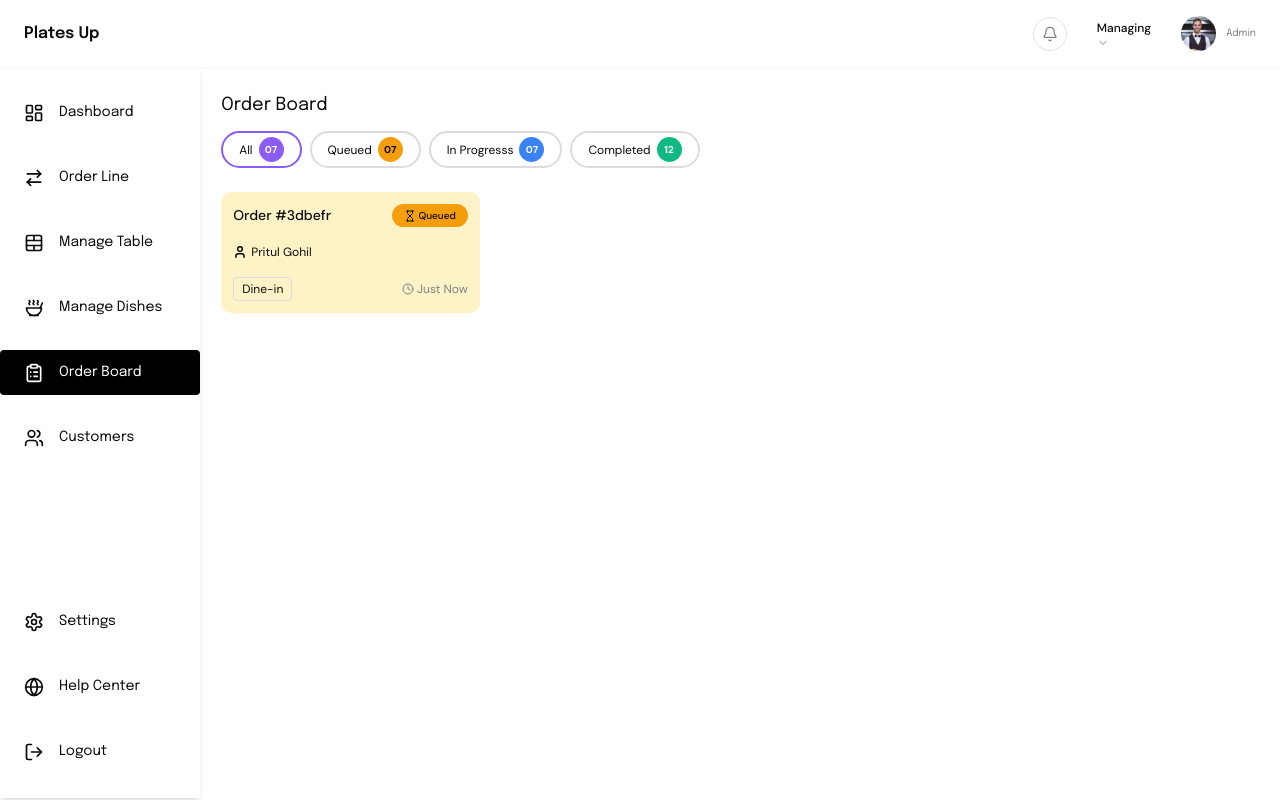
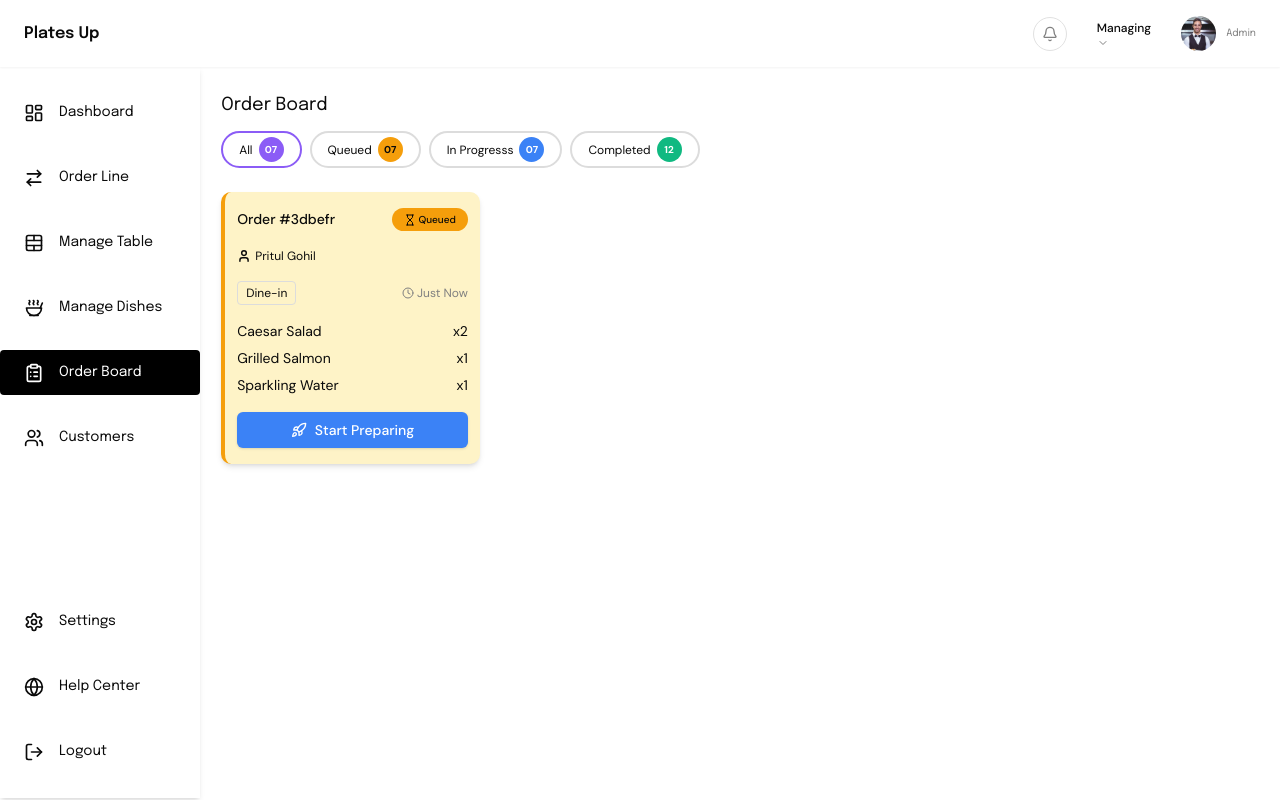
Before and after one commit to pritulgohil/restaurant-pos, a Next.js app: page /pos/order-board in a window 1280 px wide. Built offline with nearby package versions, Linux system fonts and the light colour scheme; no server answers; sample sign-in values are in the browser's storage.

Commit message:
order board card frontend complete

```diff
--- a/src/app/components/Pos/OrderBoard/OrderBoard.jsx
+++ b/src/app/components/Pos/OrderBoard/OrderBoard.jsx
@@ -1,6 +1,7 @@
 import React from "react";
 import styles from "./OrderBoard.module.css";
-import { Hourglass, User, Clock } from "lucide-react";
+import { Hourglass, User, Clock, Rocket } from "lucide-react";
+import { Button } from "@/components/ui/button";
 
 export const OrderBoard = () => {
   return (
@@ -40,7 +41,7 @@ export const OrderBoard = () => {
         </div>
       </div>
       <div className={styles.orderCardContainer}>
-        <div className={styles.orderCard}>
+        <div className={`${styles.orderCard} shadow-md`}>
           <div className={styles.firstContainer}>
             <div className={styles.orderId}>Order #3dbefr</div>
             <div className={styles.orderStatus}>
@@ -59,6 +60,26 @@ export const OrderBoard = () => {
               Just Now
             </div>
           </div>
+          <div className={styles.thirdContainer}>
+            <div className={styles.orderItemContainer}>
+              <div className={styles.itemName}>Caesar Salad</div>
+              <div className={styles.itemCount}>x2</div>
+            </div>
+            <div className={styles.orderItemContainer}>
+              <div className={styles.itemName}>Grilled Salmon</div>
+              <div className={styles.itemCount}>x1</div>
+            </div>
+            <div className={styles.orderItemContainer}>
+              <div className={styles.itemName}>Sparkling Water</div>
+              <div className={styles.itemCount}>x1</div>
+            </div>
+          </div>
+          <div className={styles.buttonContainer}>
+            <Button className={styles.startPrepButton}>
+              <Rocket />
+              Start Preparing
+            </Button>
+          </div>
         </div>
       </div>
     </div>
--- a/src/app/components/Pos/OrderBoard/OrderBoard.module.css
+++ b/src/app/components/Pos/OrderBoard/OrderBoard.module.css
@@ -83,8 +83,9 @@
 .orderCard {
   background-color: #fef3c7;
   width: 25%;
-  padding: 12px;
+  padding: 16px 12px;
   border-radius: 10px;
+  border-left: 4px solid #f59e0b;
 }
 
 .orderId {
@@ -139,3 +140,35 @@
   gap: 3px;
   color: gray;
 }
+
+.thirdContainer {
+  margin-top: 16px;
+  display: flex;
+  flex-direction: column;
+  gap: 6px;
+}
+
+.orderItemContainer {
+  display: flex;
+  justify-content: space-between;
+  align-items: center;
+}
+
+.orderItemContainer {
+  font-size: 14px;
+}
+
+.buttonContainer {
+  margin-top: 16px;
+}
+
+.startPrepButton {
+  width: 100%;
+  background-color: #3b82f6;
+  color: white;
+}
+
+.startPrepButton:hover {
+  background-color: #2563eb;
+  color: white;
+}
```
